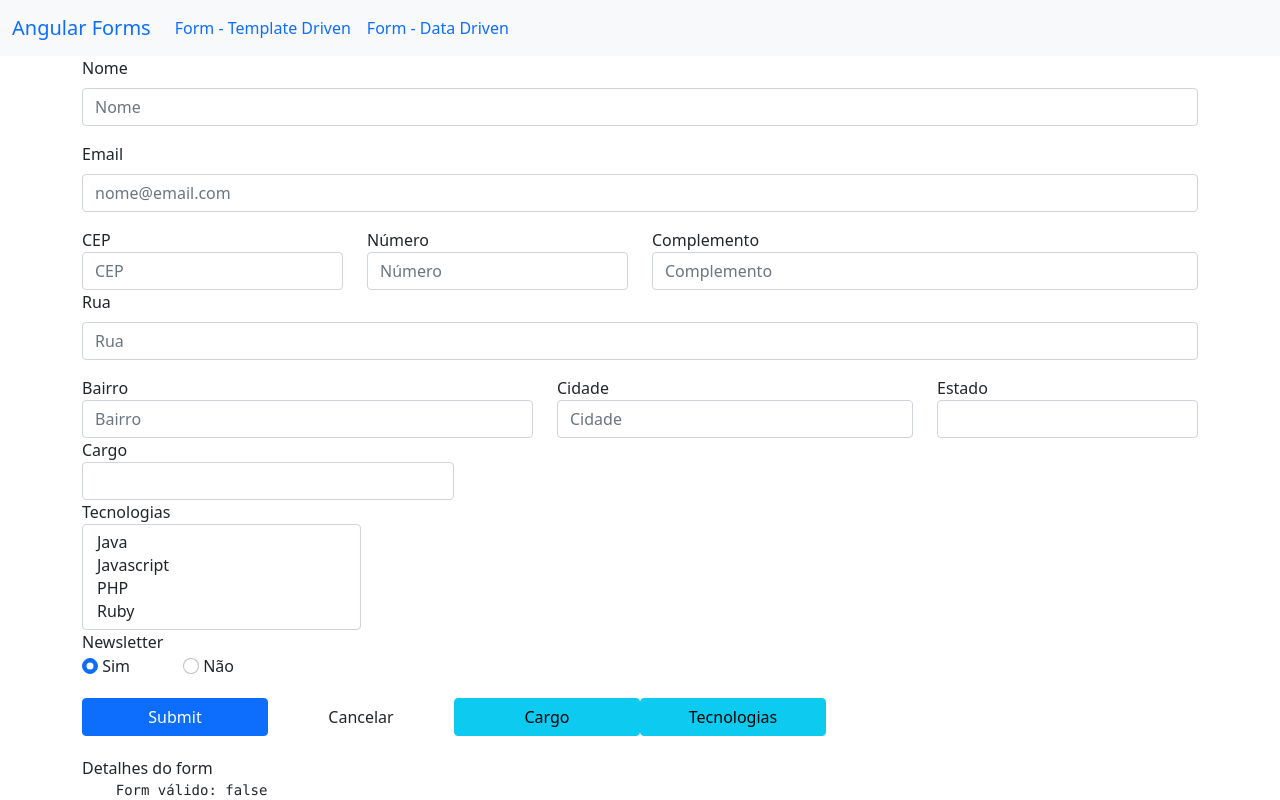
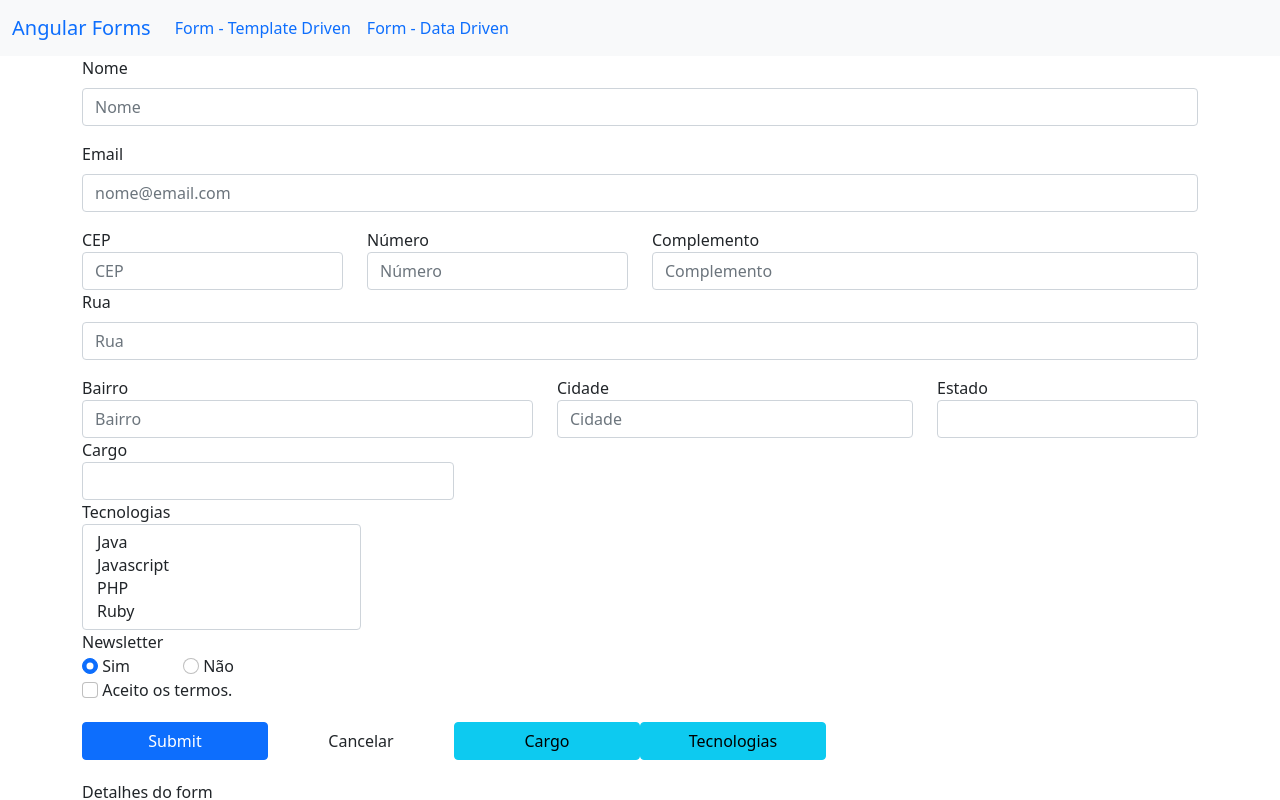
Before and after one commit to alvarogularte/angular-curso, an Angular app in the folder forms/: page /dataForm in a window 1280 px wide. Shown: the top 800 px of the page. Built offline with nearby package versions, Linux system fonts and the light colour scheme.

Commit message:
new: cria conteúdo da aula Formulários reativos: Checkbox Toggle

```diff
--- a/forms/src/app/data-form/data-form.component.html
+++ b/forms/src/app/data-form/data-form.component.html
@@ -119,6 +119,14 @@
     </div>
   </div>
 
+  <div class="form-group">
+    <div class="form-check-inline">
+      <label for="termos" class="form-check-label">
+        <input type="checkbox" id="termos" class="form-check-input" formControlName="termos" /> Aceito os termos.
+      </label>
+    </div>
+  </div>
+
   <div style="margin-top: 20px">
     <button type="submit" class="btn btn-primary col-sm-2">Submit</button>
     <button class="btn btn-default col-sm-2" (click)="resetar()">Cancelar</button>
--- a/forms/src/app/data-form/data-form.component.ts
+++ b/forms/src/app/data-form/data-form.component.ts
@@ -54,6 +54,7 @@ export class DataFormComponent implements OnInit {
       cargo: [null],
       tecnologias: [null, Validators.required],
       newsletter: ['s'],
+      termos: [null, Validators.pattern('true')]
     })
   }
 
```
